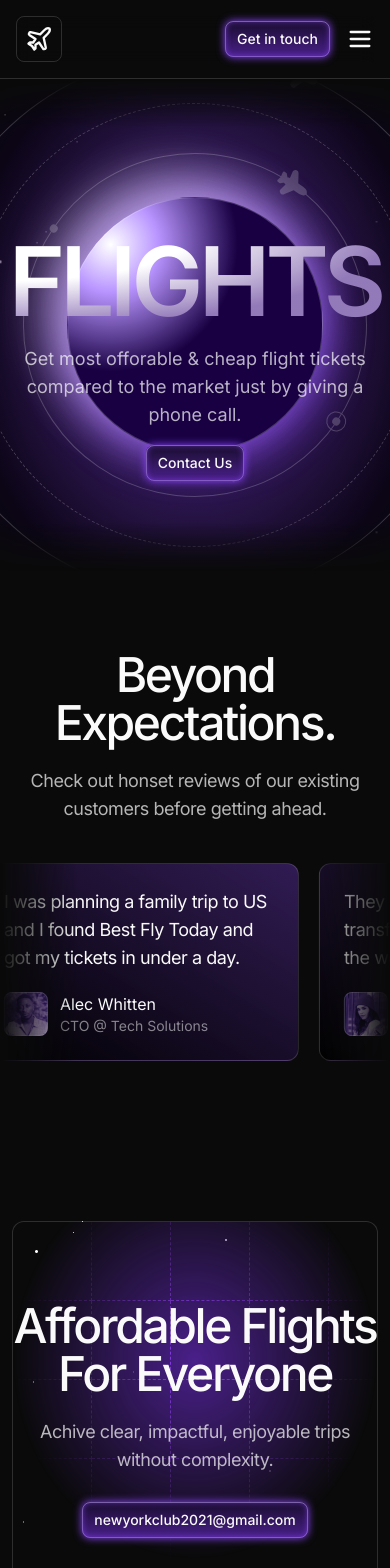
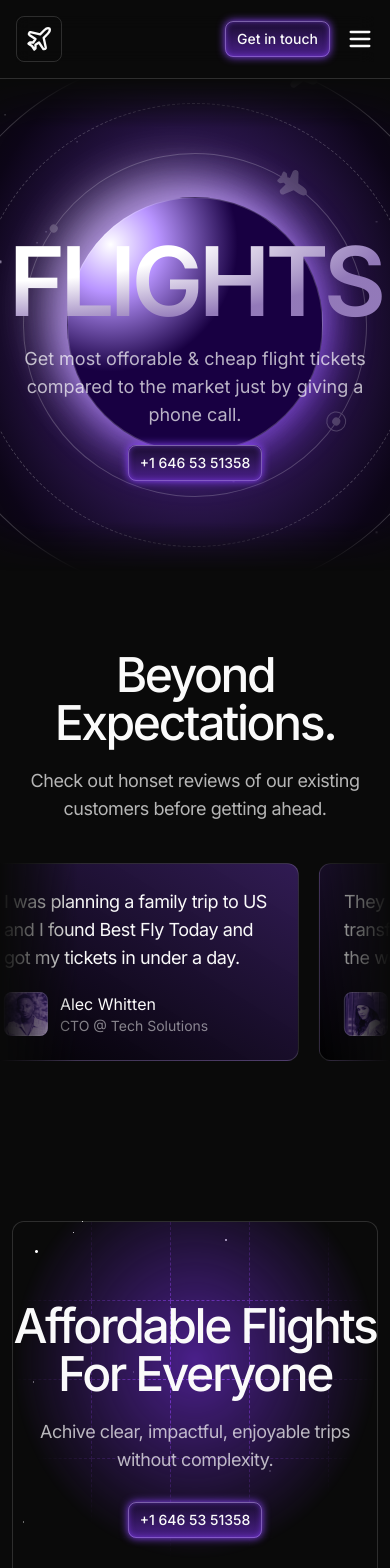
Before and after one commit to Myself-Abdullah-Rajput/Client-BFT, a Next.js app: page / in a window 390 px wide. Shown: the top 1568 px of the page. Built offline with nearby package versions, Linux system fonts and the light colour scheme.

Commit message:
Changed Email to Phone Number

```diff
--- a/src/components/Cot.tsx
+++ b/src/components/Cot.tsx
@@ -17,9 +17,9 @@ export const Cot = () => {
                     <h2 className='text-5xl md:text-6xl tracking-tighter max-w-[480px] mx-auto text-center font-medium'>Affordable Flights For Everyone</h2>
                     <p className='text-center text-lg md:text-xl max-w-sm mx-auto text-white/70 px-4 mt-5 tracking-tight'>Achive clear, impactful, enjoyable trips without complexity.</p>
                     <div className="flex justify-center mt-7">
-							<Link href={"mailto:newyorkclub2021@gmail.com"}>
+							<Link href={"tel:+16465351358"}>
 								<GLWButton>
-									newyorkclub2021@gmail.com
+                                    +1 646 53 51358
 								</GLWButton>
 							</Link>
                     </div>
--- a/src/components/Hero.tsx
+++ b/src/components/Hero.tsx
@@ -2,13 +2,12 @@
 
 import React, { useRef } from 'react'
 import GLWButton from './GLWButton'
-import { useRouter } from 'next/navigation';
 import { motion, useScroll, useTransform } from 'framer-motion';
 import { Plane } from 'lucide-react';
+import Link from 'next/link';
 
 export const Hero = () => {
   const sectionRef = useRef(null);
-  const router = useRouter();
 
   const { scrollYProgress } = useScroll({
     target: sectionRef,
@@ -93,10 +92,12 @@ export const Hero = () => {
       <div className="container relative mt-16">
         <h1 className='tracking-tighter text-8xl md:text-[168px] md:leading-none font-semibold bg-white bg-[radial-gradient(100%_100%_at_top_left,white,white,rgb(74,32,138,.6))] text-center text-transparent bg-clip-text'>FLIGHTS</h1>
         <p className='text-center mt-4 text-lg md:text-xl max-w-xl mx-auto text-white/70'>Get most offorable & cheap flight tickets compared to the market just by giving a phone call.</p>
-        <div className="flex justify-center mt-4" onClick={() => router.push(`/#cot`)}>
-            <GLWButton>
-                Contact Us
-            </GLWButton>
+        <div className="flex justify-center mt-4">
+            <Link href={`tel:+16465351358`}>
+              <GLWButton>
+                +1 646 53 51358
+              </GLWButton>
+            </Link>
         </div>
       </div>
     </motion.section>
```
